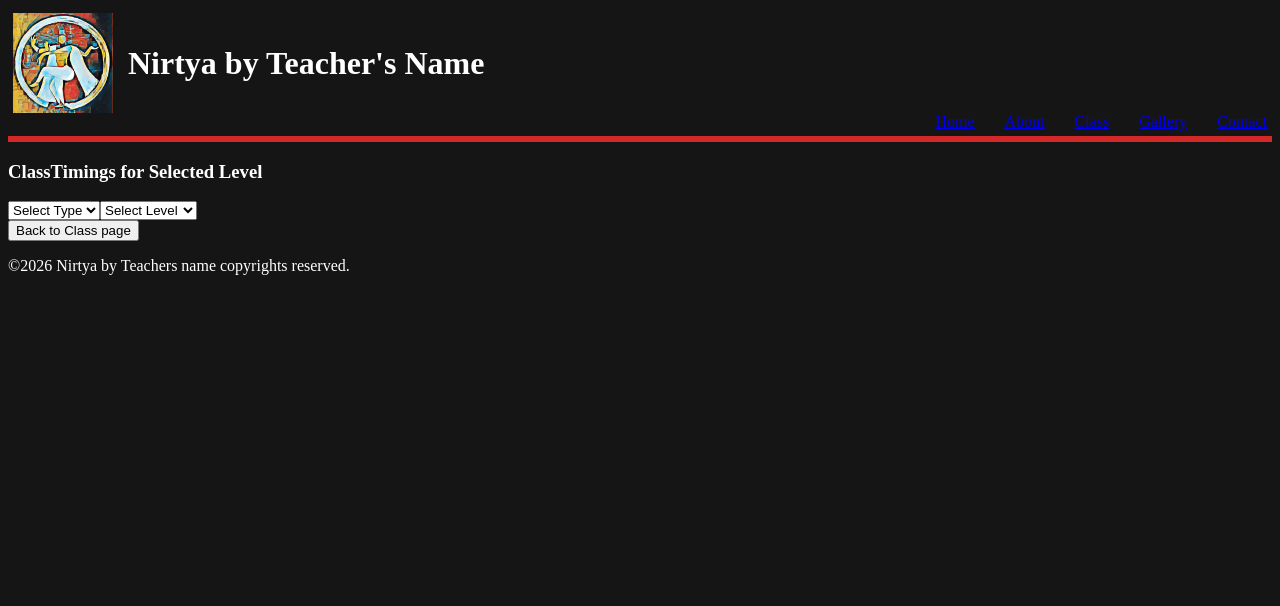
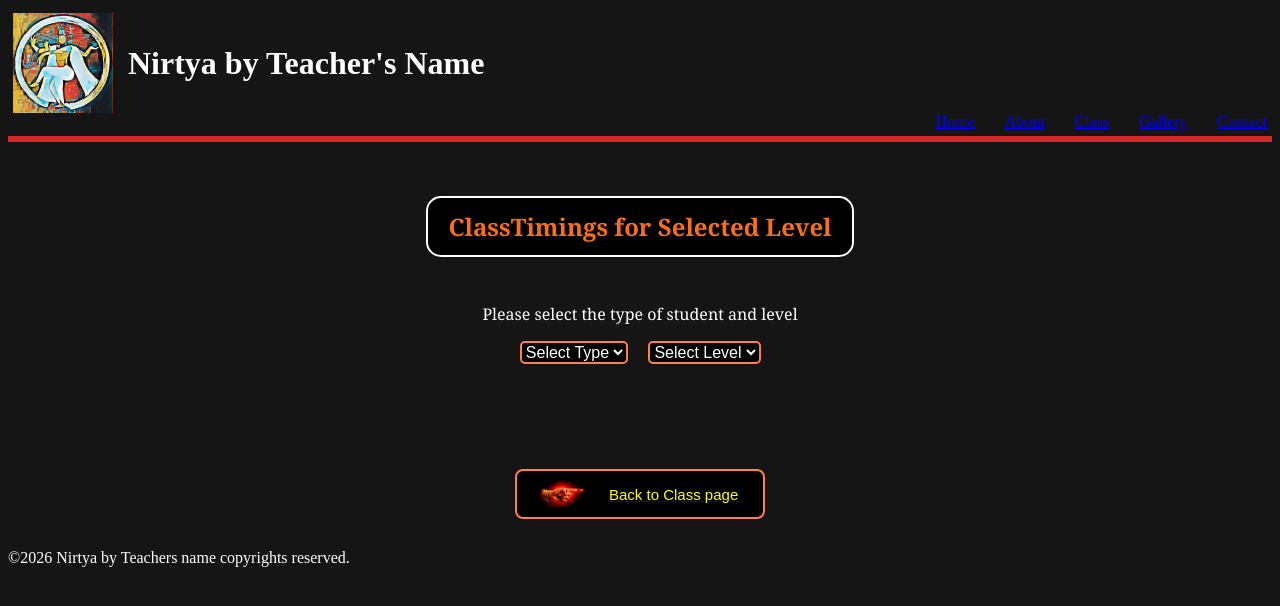
Before and after one commit to suganthi1410/unit1-finalproject-webapplication-suganthi-k, a React (Vite) app in the folder unit1-finalproject-suganthik/: page /schedule/timings in a window 1280 px wide. Shown: the top 606 px of the page. Built offline with nearby package versions, Linux system fonts and the light colour scheme.

Commit message:
css have been added to  ClassTimings.css, initially class name were given,so refactored the jsx file TimingsDisplay and ClassTimings,steps added to the text file,by mistakenly typed in classlevel.css instead of classTiming.css so corrected that,done with my core feature(Class page) css

```diff
--- a/unit1-finalproject-suganthik/src/components/classschedule/ClassTimings.jsx
+++ b/unit1-finalproject-suganthik/src/components/classschedule/ClassTimings.jsx
@@ -2,6 +2,9 @@ import { useState } from 'react';
 import { Link } from 'react-router-dom';
 import timings from './mockdata/ClassTimingsData.js';
 import TimingsDisplay from './TimingsDisplay.jsx';
+import '../classschedule/classpagecss/ClassTimings.css';
+import mudraright from "../../assets/images/mudraright.jpeg";
+
 
 function ClassTimings() {
 
@@ -16,22 +19,21 @@ function ClassTimings() {
       timingInfo.level === selectedLevel
     );
   });
-    console.log("selectedType:",selectedType );
-    console.log("selectedLevel:",selectedLevel);
-    console.log("Filtered:", filteredTimings);
-
 
   return (
-    <div>
+    <div className="timings-page" >
       <h3>ClassTimings for Selected Level </h3>
-
-      <select value={selectedType} onChange= {(e) =>
+      <p>Please select the type of student and level</p>
+<div className="timings-page-container" >
+      <div className="select-type-level">
+          <select value={selectedType} onChange= {(e) =>
       setSelectedType(e.target.value)} >
         <option value="">Select Type </option>
         <option value="Kids">Kids </option>
         <option value="Adults">Adults</option>
       </select>
-
+</div>
+<div className="select-type-level">
       <select value = {selectedLevel} onChange={(e) =>
       setSelectedLevel(e.target.value)} >
         <option value="">Select Level </option>
@@ -40,10 +42,14 @@ function ClassTimings() {
         <option value="Advanced">Advanced</option>
 
       </select>
+      </div>
+
+    </div>
       <TimingsDisplay items={filteredTimings} />
 
       <Link to= "/class">
-      <button >
+      <button className="back-button" >
+        <img src={mudraright} alt="mudra" className="back-button-icon" />
         Back to Class page
       </button>
       </Link>
--- a/unit1-finalproject-suganthik/src/components/classschedule/TimingsDisplay.jsx
+++ b/unit1-finalproject-suganthik/src/components/classschedule/TimingsDisplay.jsx
@@ -1,11 +1,11 @@
 function TimingsDisplay({ items}) {
     return(
-        <div>
+        <div className="time-container" >
             {items.map((timingInfo, index) => (
-                 <div key={index}>
-                 <p>Day:{timingInfo.day}</p>
-                 <p>Time:{timingInfo.time}</p>
-                 <p>Fee:{timingInfo.fee}</p>
+                 <div key={index} className="day-time-fees" >
+                 <p>Day: {timingInfo.day}</p>
+                 <p>Time: {timingInfo.time}</p>
+                 <p>Fee: {timingInfo.fee}</p>
                 </div>
                 ))}
         </div>
--- a/unit1-finalproject-suganthik/src/components/classschedule/classpagecss/ClassTimings.css
+++ b/unit1-finalproject-suganthik/src/components/classschedule/classpagecss/ClassTimings.css
@@ -0,0 +1,103 @@
+.timings-page{
+   display:flex;
+   flex-direction: column;
+   justify-content: center;
+    align-items:center;
+ margin: 20px auto;
+    padding: 10px;
+    font-family: Georgia, 'Times New Roman', Times, serif;
+}
+
+.timings-page h3{
+    background-color: rgba(0, 0, 0, 0.982);
+    text-align: center;
+    color: rgb(249, 111, 25);
+    font-family: Georgia, 'Times New Roman', Times, serif;
+    font-size:x-large;
+    font-weight: bold;
+    padding: 12px 20px;
+    border-radius: 15px;
+    border: solid white 2px;
+    margin-bottom: 30px;
+
+}
+
+.timings-page-container{
+    display: flex;
+    flex-direction:row;
+    justify-content:center;
+    align-items: center;
+    gap:20px;
+    width:100%;
+    max-width: 600px;
+    margin-bottom: 25px;
+    }
+
+.select-type-level select{
+    background-color:black;
+    color:white;
+    cursor:pointer;
+    font-size: 16px;
+    border:2px solid coral;
+    border-radius:5px;
+    text-align: center;
+}
+
+.select-type-level select:hover{
+    border-color: rgb(234, 93, 18);
+    background-color: #111111d7;
+
+}
+
+.time-container{
+    display:flex;
+    flex-direction:row;
+    justify-content: center;
+    gap:20px;
+    margin-top: 50px;
+    }
+
+.day-time-fees{
+    text-align:left;
+    background-color: black;
+    border:2px solid coral;
+    border-radius:5px;
+    padding:15px 20px 15px 15px;
+      width:200px;
+    color:rgb(236, 225, 33);
+    font-size:16px;
+    line-height:1.6;
+}
+
+.back-button{
+    display:flex;
+    align-items: center;
+    width:250px;
+    height:50px;
+    gap:10px;
+    margin-top:30px;
+    background-color:rgb(0, 0, 0);
+    color:yellow;
+    border:2px solid coral;
+    font-size:15px;
+    border-radius:8px;
+    cursor:pointer;
+    transition: 0.3s ease;
+    text-decoration: none;
+
+}
+
+.back-button:hover{
+    background-color:rgb(25, 19, 19);
+    border:2px solid gold;
+    border-radius:15px ;
+    color:rgb(22, 232, 67);
+
+}
+.back-button-icon{
+    padding-left: 10px;
+    width:66px;
+    height:60px;
+    object-fit: contain;
+    border-radius:25%;
+}
```
Also changed, not shown: unit1-finalproject-suganthik/src/components/classschedule/classpagecss/ClassLevel.css (line endings or trailing spaces), 1 other file (tests, documents, lock files or other folders).
